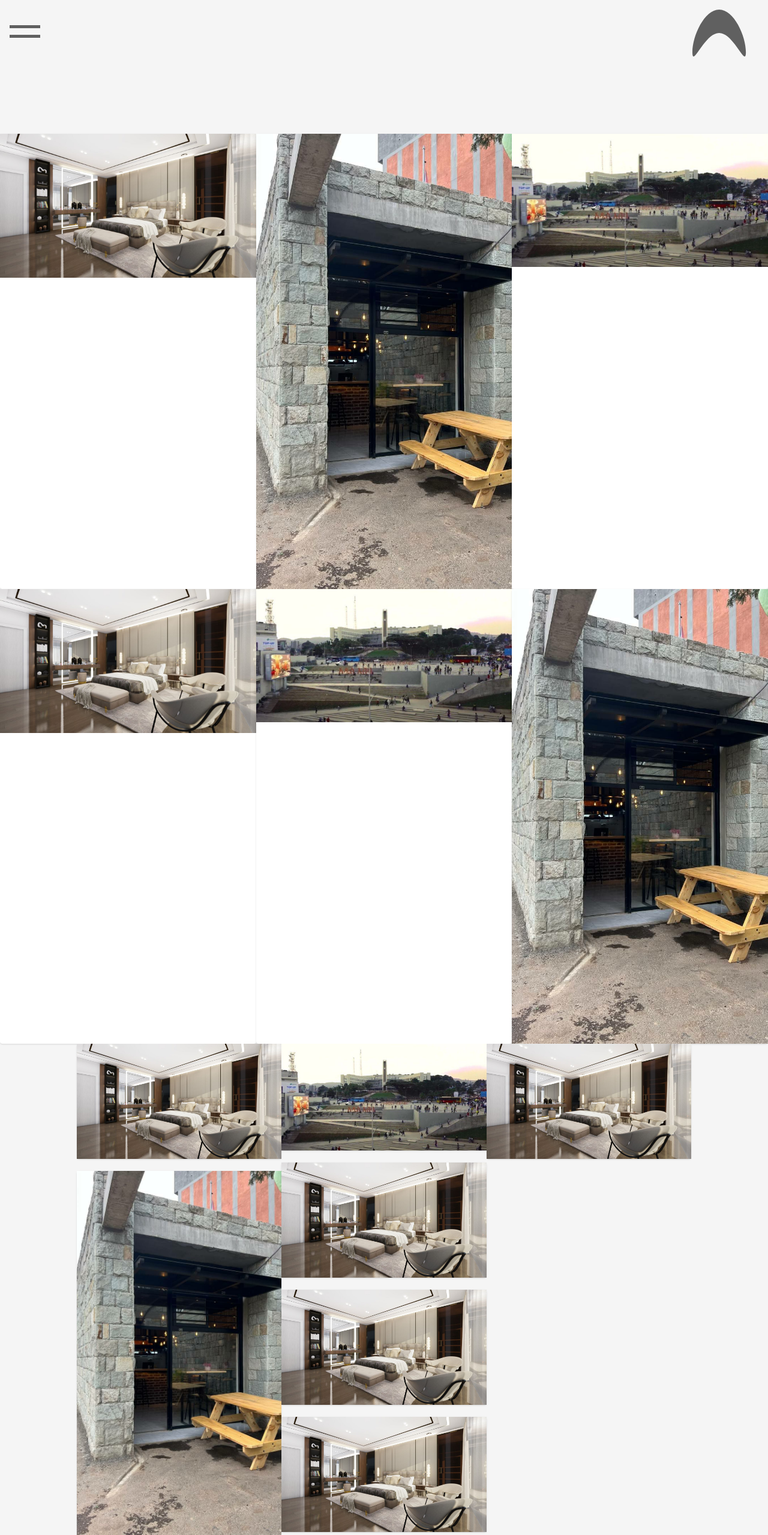
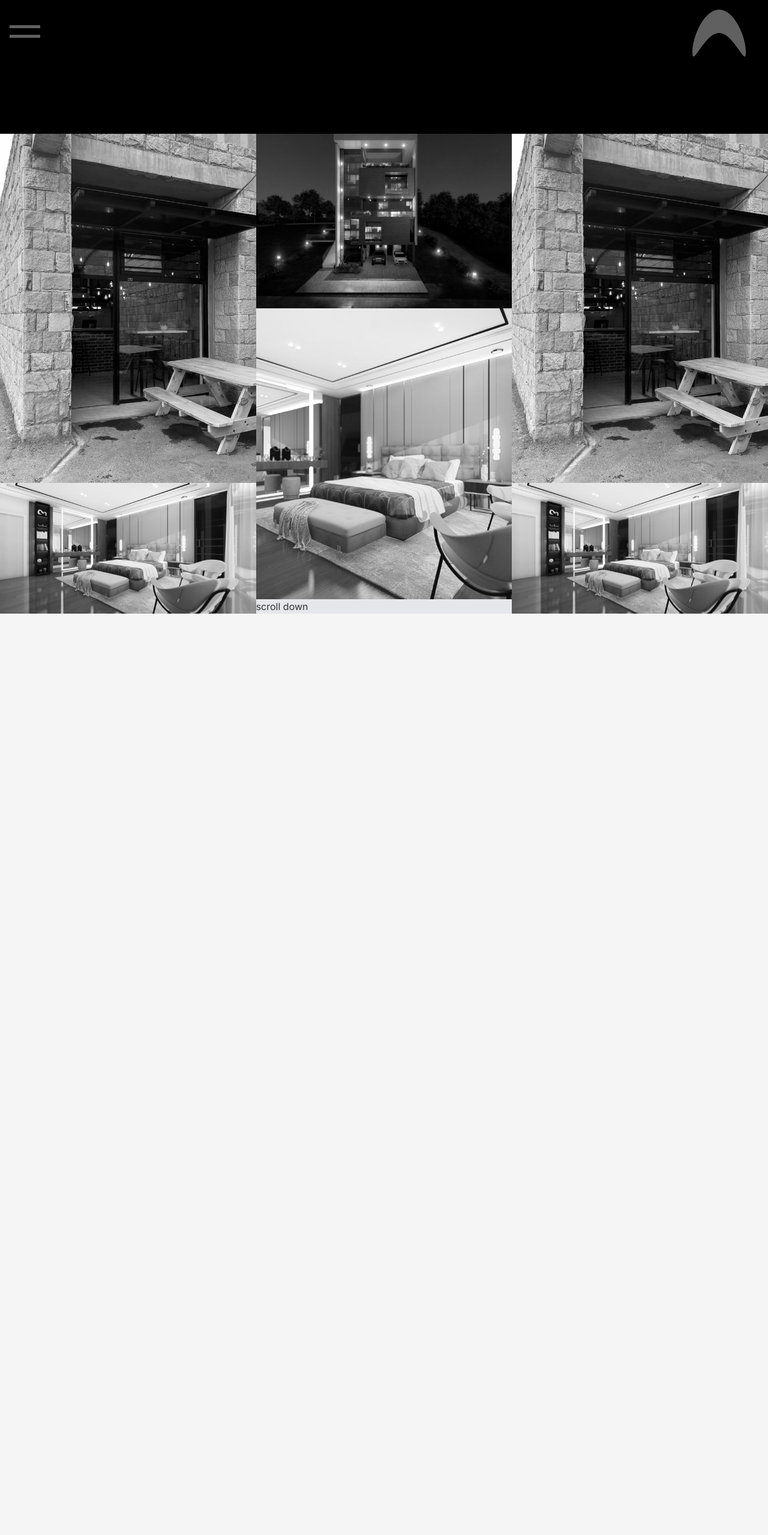
Before and after one commit to Aklilegetachew/AMDE, a Next.js app: page / in a window 1280 px wide. Shown: the whole page at 60% size. After the commit the page ends 1023 px from the top, so only its background shows below. Built offline with nearby package versions, Linux system fonts and the light colour scheme.

Commit message:
z indexing

```diff
--- a/src/app/Component/AnimatedMenu.tsx
+++ b/src/app/Component/AnimatedMenu.tsx
@@ -53,7 +53,7 @@ const AnimatedMenu: React.FC = () => {
       </button>
       <div
         ref={menuRef}
-        className={`fixed top-0 left-0 w-full h-full secondary-color   text-white flex item-center  transform transition-transform duration-500 ease-in-out ${
+        className={`fixed top-0 left-0 w-full h-full secondary-color text-white flex item-center  transform transition-transform duration-500 ease-in-out ${
           isOpen ? "translate-x-0 opacity-100" : "-translate-x-full opacity-0"
         }`}
       >
--- a/src/app/page.tsx
+++ b/src/app/page.tsx
@@ -14,55 +14,58 @@ export default function Home() {
     { src: "/Hillhouseinterior.jpg", alt: "Image 1" },
     { src: "/mazegaja.jpg", alt: "Image 2" },
     { src: "/meskelSquare2.jpg", alt: "Image 2" },
+    { src: "/Hillhousefront.jpg", alt: "Image 2" },
     // ... more images
   ];
 
   return (
-    <main>
+    <main className="h-screen bg-black">
       <Header />
-      {/* <ImageGallary /> */}
-      <div className="grid grid-cols-1  sm:grid-cols-2 md:grid-cols-3 gap-0">
-        {images.map((image: ImageData) => (
-          <ImageCard key={image.src} src={image.src} alt={image.alt} />
-        ))}
+      <div className="grid grid-cols-3 grid-rows-8 gap-0 h-full">
+        <div className="bg-red-200  row-span-6">
+          {" "}
+          <img
+            src={images[1].src}
+            alt={images[1].alt}
+            className="w-full h-full object-cover grayscale hover:grayscale-0 "
+          />
         </div>
-
-      <div className="w-full max-w-5xl p-0  mx-auto  gap-0 columns-3 space-y-5">
-        <ImageCard
-          key={images[0].src}
+        <div className="bg-yellow-300  row-span-3">
+          <img
+            src={images[6].src}
+            alt={images[6].alt}
+            className="w-full h-full object-cover grayscale group-hover:grayscale-0 transition duration-300"
+          />
+        </div>
+        <div className="bg-gray-400 row-span-6 ">
+          <img
+            src={images[1].src}
+            alt={images[1].alt}
+            className="w-full h-full object-cover grayscale group-hover:grayscale-0 transition duration-300"
+          />
+        </div>
+        <div className="bg-gray-200  row-span-5">
+          <img
             src={images[0].src}
             alt={images[0].alt}
+            className="w-full h-full object-cover grayscale group-hover:grayscale-0 transition duration-300"
           />
-        <ImageCard
-          key={images[1].src}
-          src={images[1].src}
-          alt={images[1].alt}
+        </div>
+        <div className="bg-gray-300  row-span-3">
+          <img
+            src={images[0].src}
+            alt={images[0].alt}
+            className="w-full h-full object-cover grayscale group-hover:grayscale-0 transition duration-300"
           />
-        <ImageCard
-          key={images[2].src}
-          src={images[2].src}
-          alt={images[2].alt}
+        </div>
+        <div className="bg-gray-400  row-span-3">
+          <img
+            src={images[0].src}
+            alt={images[0].alt}
+            className="w-full h-full object-cover grayscale group-hover:grayscale-0 "
           />
-        <ImageCard
-          key={images[3].src}
-          src={images[3].src}
-          alt={images[3].alt}
-        />
-        <ImageCard
-          key={images[3].src}
-          src={images[3].src}
-          alt={images[3].alt}
-        />
-        <ImageCard
-          key={images[3].src}
-          src={images[3].src}
-          alt={images[3].alt}
-        />
-          <ImageCard
-          key={images[3].src}
-          src={images[3].src}
-          alt={images[3].alt}
-        />
+        </div>
+        <div className="bg-gray-200">scroll down </div>
       </div>
     </main>
   );
```
Lines whose indentation alone changed are shown as unchanged.
